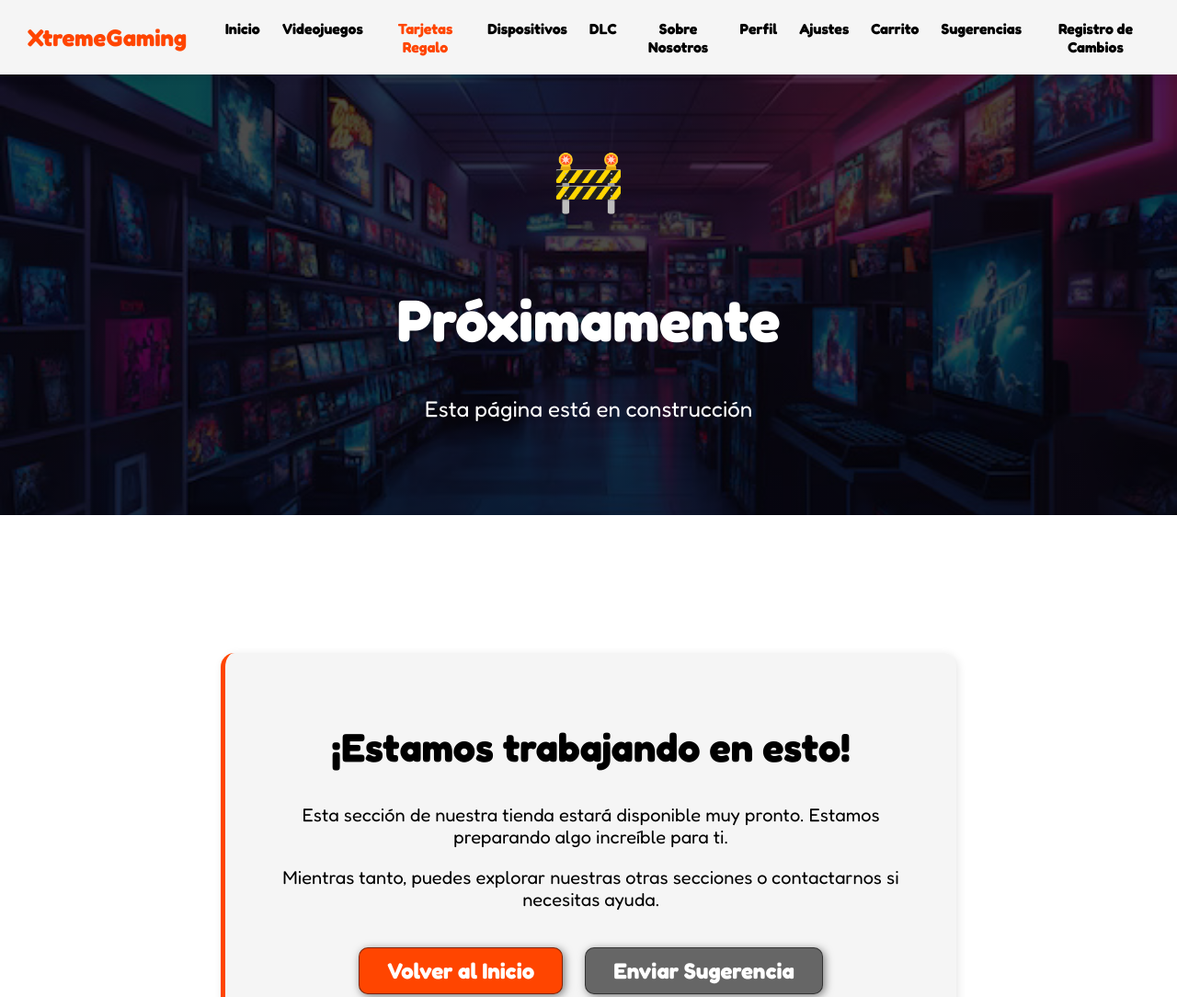
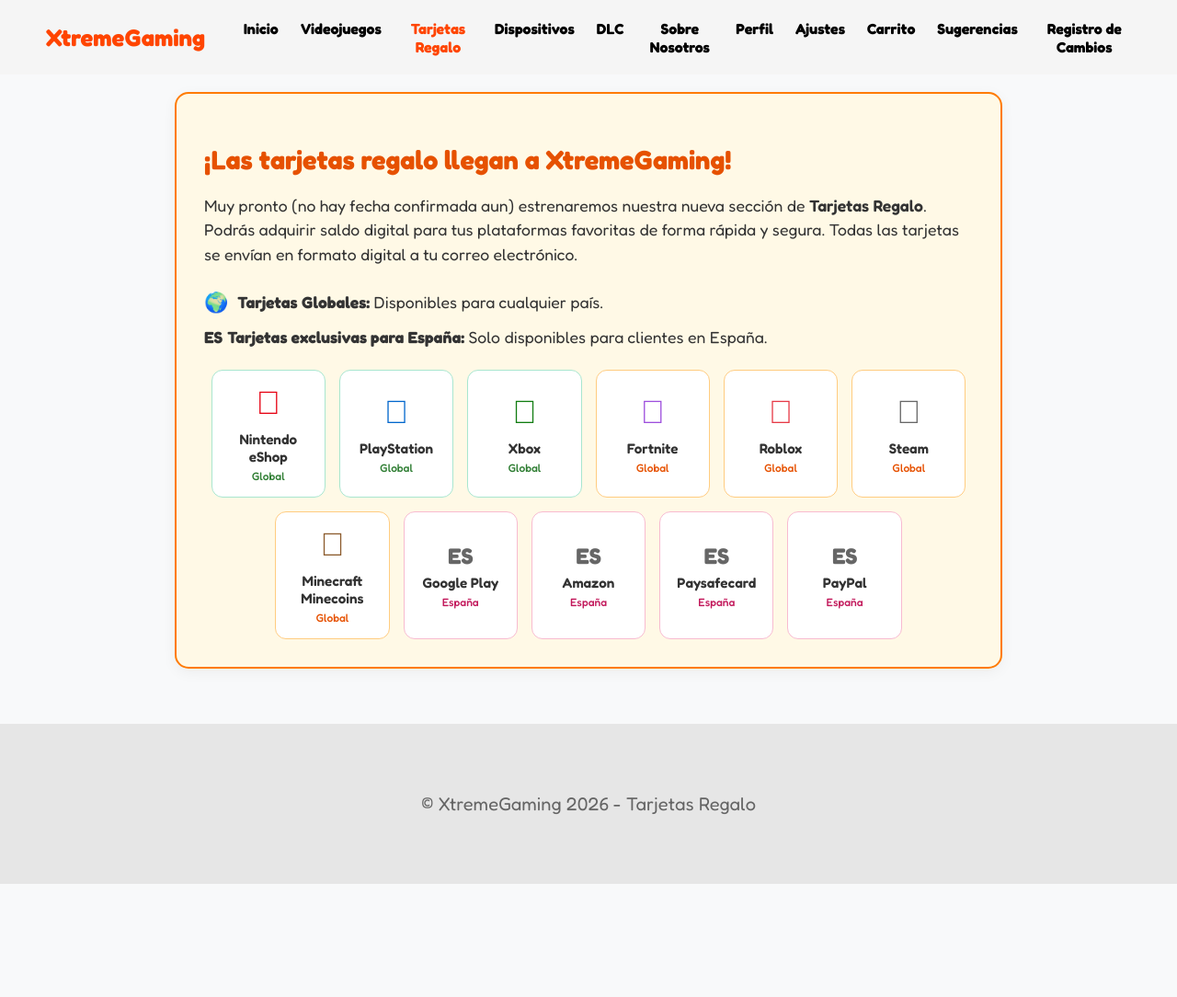
Before and after one commit to susalbert/XtremeGamingStore, a plain HTML site: page tarjetas.html in a window 1280 px wide. Shown: the top 1084 px of the page at 92% size. After the commit the page ends 961 px from the top, so only its background shows below. Drawn offline with Linux system fonts and the light colour scheme.

Commit message:
Giftcards Update

```diff
--- a/tarjetas.html
+++ b/tarjetas.html
@@ -1,38 +1,37 @@
 <!DOCTYPE html>
-<html lang="en">
+<html lang="es">
 <head>
     <meta charset="UTF-8">
     <meta name="viewport" content="width=device-width, initial-scale=1.0">
-    <title>Próximamente - XtremeGaming</title>
+    <title>Tarjetas Regalo - XtremeGaming</title>
     <link rel="icon" href="media/icono.png" type="image/x-icon">
     <link href="https://fonts.googleapis.com/css2?family=Fredoka:wght@300;400;500;600;700&display=swap" rel="stylesheet">
+    <link rel="stylesheet" href="https://cdnjs.cloudflare.com/ajax/libs/font-awesome/6.4.0/css/all.min.css">
     <style>
-        /* AÑADE ESTO PRIMERO */
-        body {
-            padding-top: 80px; /* COMPENSA el header fixed */
-            margin: 0;
-            font-family: 'Fredoka', sans-serif;
+        * {
+            box-sizing: border-box;
+            font-family: 'Fredoka', sans-serif !important;
         }
 
-        *{
-            box-sizing: border-box;
-        }
-
-        html{
+        html {
             scroll-behavior: smooth;
         }
 
-        h1{ font-size: 3.5em; font-family: 'Fredoka', sans-serif;}
-        h2{ font-size: 2.7em; font-family: 'Fredoka', sans-serif;}
-        h3{ font-size: 2em; font-family: 'Fredoka', sans-serif;}
-        p{ font-size: 1.25em; font-family: 'Fredoka', sans-serif;}
-        ul{ list-style: none;}
-        li{ font-size: 1.25em; font-family: 'Fredoka', sans-serif;}
+        body {
+            margin: 0;
+            background-color: #f8f9fa;
+            color: #333;
+        }
 
-        button{
-            font-size: 1.5em;
+        h1 { font-size: 3.5em; }
+        h2 { font-size: 2.7em; }
+        h3 { font-size: 2em; }
+        p { font-size: 1.25em; }
+
+        button {
+            font-size: 1em;
             font-weight: bold;
-            padding: 10px 30px;
+            padding: 10px 20px;
             border-radius: 10px;
             border: 1px solid rgba(0,0,0,0.5);
             box-shadow: 2px 2px 10px rgba(0,0,0,0.5);
@@ -42,145 +41,244 @@
             font-family: 'Fredoka', sans-serif;
         }
 
-        button:hover{
+        button:hover {
             background-color: rgba(255, 72, 0, 0.8);
         }
 
-        .container{
+        .container {
             max-width: 1400px;
             margin: auto;
+            padding: 0 20px;
         }
 
-        .color-acento{ color:orangered; }
-
-        /* HEADER FIXED CORRECTO */
-        header{
+        header {
             background-color: rgb(245,245,245);
+            width: 100%;
             position: fixed;
             top: 0;
-            left: 0;
-            right: 0;
             z-index: 1000;
-            width: 100%;
-            box-shadow: 0 2px 10px rgba(0,0,0,0.1);
         }
 
-        header .logo{
+        header .logo {
             margin: 0;
             padding: 25px 30px;
             font-weight: bold;
             color: orangered;
             font-size: 1.6em;
-            font-family: 'Fredoka', sans-serif;
         }
 
-        header .container{
+        header .container {
             display: flex;
             flex-direction: column;
             align-items: center;
         }
 
-        header nav{
+        header nav {
             display: flex;
             flex-direction: column;
             text-align: center;
             padding-bottom: 25px;
         }
 
-        header a{
+        header a {
             padding: 5px 12px;
             text-decoration: none;
             font-weight: bold;
             color: black;
-            font-family: 'Fredoka', sans-serif;
         }
 
-        header a:hover{
+        header a:hover {
             color: orangered;
         }
 
-        #proximamente-hero{
+        .aviso-container {
+            background-color: #fff9e6;
+            border: 2px solid #ff7b00;
+            border-radius: 15px;
+            padding: 30px;
+            max-width: 900px;
+            width: 100%;
+            box-shadow: 0 4px 15px rgba(0,0,0,0.05);
+            margin: 180px auto 50px auto;
+        }
+
+        .aviso-titulo {
+            color: #e65100;
+            font-size: 1.8em;
+            font-weight: 700;
+            margin-bottom: 20px;
+        }
+
+        .aviso-texto {
+            color: #333;
+            font-size: 1.1em;
+            line-height: 1.5;
+            margin-bottom: 25px;
+        }
+
+        .aviso-texto strong {
+            font-weight: 600;
+        }
+
+        .info-row {
+            display: flex;
+            align-items: center;
+            margin-bottom: 15px;
+            font-size: 1.1em;
+            color: #333;
+        }
+
+        .info-icono {
+            font-size: 1.2em;
+            margin-right: 10px;
+        }
+
+        .info-pais {
+            font-weight: 700;
+            margin-right: 5px;
+        }
+
+        .tarjetas-grid {
+            display: flex;
+            flex-wrap: wrap;
+            gap: 15px;
+            margin-top: 25px;
+            justify-content: center;
+        }
+
+        .tarjeta-item {
+            background-color: #ffffff;
+            border-radius: 12px;
+            padding: 15px 10px;
+            width: calc(16.666% - 15px);
+            min-width: 110px;
+            display: flex;
+            flex-direction: column;
+            align-items: center;
+            justify-content: center;
+            text-align: center;
+            transition: transform 0.2s;
+        }
+
+        .tarjeta-item:hover {
+            transform: translateY(-3px);
+        }
+
+        .tarjeta-icono {
+            font-size: 2.2em;
+            margin-bottom: 10px;
+            height: 40px;
             display: flex;
             align-items: center;
             justify-content: center;
-            text-align: center;
-            flex-direction: column;
-            height: 60vh;
-            background-image: linear-gradient(
-                0deg,
-                rgba(0,0,0,0.7),
-                rgba(0,0,0,0.7)
-            ),
-            url(media/room-with-lot-games-video-game-wall_875765-5370.jpg);
-            background-repeat: no-repeat;
-            background-size: cover;
-            background-position: center center;
-            margin-top: 0; /* Asegúrate que sea 0 */
         }
 
-        #proximamente-hero h1{
-            color: white;
-            margin-bottom: 20px;
-            font-family: 'Fredoka', sans-serif;
+        .tarjeta-icono img {
+            max-height: 35px;
+            max-width: 45px;
+            object-fit: contain;
         }
 
-        #proximamente-hero p{
-            font-family: 'Fredoka', sans-serif;
+        .tarjeta-nombre {
+            font-weight: 600;
+            font-size: 0.95em;
+            color: #333;
+            margin-bottom: 4px;
         }
 
-        .icono-proximamente {
-            font-size: 4em;
-            margin-bottom: 20px;
+        .tarjeta-etiqueta {
+            font-size: 0.75em;
+            font-weight: 500;
         }
 
-        .mensaje-proximamente {
-            background-color: #f5f5f5;
-            padding: 40px;
-            border-radius: 15px;
-            max-width: 800px;
-            margin: 50px auto;
-            border-left: 5px solid orangered;
-            box-shadow: 2px 2px 10px rgba(0,0,0,0.1);
+        .tarjeta-global {
+            border: 1px solid #a8e6cf;
+        }
+        .tarjeta-global .tarjeta-etiqueta {
+            color: #2e7d32;
+        }
+
+        .tarjeta-global-naranja {
+            border: 1px solid #ffcc80;
+        }
+        .tarjeta-global-naranja .tarjeta-etiqueta {
+            color: #e65100;
+        }
+
+        .tarjeta-espana {
+            border: 1px solid #f8bbd0;
+        }
+        .tarjeta-espana .tarjeta-etiqueta {
+            color: #c2185b;
+        }
+
+        .tarjeta-especial .tarjeta-icono {
+            font-size: 1.5em;
+            font-weight: 700;
+            color: #666;
+            height: auto;
+            margin-bottom: 5px;
+        }
+
+        .icono-nintendo { color: #e60012; }
+        .icono-play { color: #0066cc; }
+        .icono-xbox { color: #107c10; }
+        .icono-fortnite { color: #9d4edd; }
+        .icono-roblox { color: #e63946; }
+        .icono-steam { color: #666666; }
+        .icono-minecraft { color: #8b5a2b; }
+
+        footer {
+            background-color: rgb(230,230,230);
+            padding: 12px 0;
+            margin-top: 60px;
+        }
+
+        footer p {
+            margin: 0;
+            padding: 12px;
+            color: rgb(100,100,100);
             text-align: center;
         }
 
-        footer{
-            background-color: rgb(230,230,230);
+        footer .container {
+            display: flex;
+            justify-content: center;
+            align-items: center;
+            height: 150px;
         }
 
-        footer p{
-            margin: 0;
-            padding: 12px;
-            color: rgb(100,100,100);
-            font-family: 'Fredoka', sans-serif;
-        }
-
-        footer .container{
-            height: 150px;
-            justify-content: center;
-            display: flex;
-            align-items: flex-end;
-        }
-
-        @media (min-width: 720px){
-            header .container{
+        @media (min-width: 720px) {
+            header .container {
                 flex-direction: row;
                 justify-content: space-between;
             }
 
-            header nav{
+            header nav {
                 flex-direction: row;
                 padding-bottom: 0;
                 padding-right: 20px;
             }
 
-            #proximamente-hero h1{
-                font-size: 4em;
+            .aviso-container {
+                margin-top: 100px;
             }
         }
 
-        body, h1, h2, h3, h4, h5, h6, p, span, a, button, input, textarea, select, label, li, ul, ol, div {
-            font-family: 'Fredoka', sans-serif !important;
+        @media (max-width: 768px) {
+            .tarjeta-item {
+                width: calc(25% - 15px);
+            }
+            .aviso-titulo { font-size: 1.5em; }
+            .aviso-texto { font-size: 1em; }
+        }
+
+        @media (max-width: 480px) {
+            .tarjeta-item {
+                width: calc(33.333% - 15px);
+            }
+            .info-row { flex-direction: column; align-items: flex-start; gap: 5px; }
+            .info-icono { display: none; }
         }
     </style>
 </head>
@@ -205,26 +303,94 @@
     </div>
 </header>
 
-<section id="proximamente-hero">
-    <div class="icono-proximamente">🚧</div>
-    <h1>Próximamente</h1>
-    <p style="color: white; font-size: 1.5em;">Esta página está en construcción</p>
-</section>
+<div class="container">
+    <div class="aviso-container">
+        <h2 class="aviso-titulo">¡Las tarjetas regalo llegan a XtremeGaming!</h2>
 
-<section style="padding: 100px 12px; background-color: white;">
-    <div class="container">
-        <div class="mensaje-proximamente">
-            <h2>¡Estamos trabajando en esto!</h2>
-            <p>Esta sección de nuestra tienda estará disponible muy pronto. Estamos preparando algo increíble para ti.</p>
-            <p>Mientras tanto, puedes explorar nuestras otras secciones o contactarnos si necesitas ayuda.</p>
+        <p class="aviso-texto">
+            Muy pronto (no hay fecha confirmada aun) estrenaremos nuestra nueva sección de <strong>Tarjetas Regalo</strong>. Podrás adquirir saldo digital para tus plataformas favoritas de forma rápida y segura. Todas las tarjetas se envían en formato digital a tu correo electrónico.
+        </p>
 
-            <div style="margin-top: 40px;">
-                <button onclick="location.href='index.html'">Volver al Inicio</button>
-                <button onclick="location.href='sugerencias.html'" style="margin-left: 20px; background-color: #666;">Enviar Sugerencia</button>
+        <div class="info-row">
+            <span class="info-icono">🌍</span>
+            <span><strong>Tarjetas Globales:</strong> Disponibles para cualquier país.</span>
+        </div>
+        <div class="info-row">
+            <span class="info-pais">ES</span>
+            <span><strong>Tarjetas exclusivas para España:</strong> Solo disponibles para clientes en España.</span>
+        </div>
+
+        <div class="tarjetas-grid">
+
+            <div class="tarjeta-item tarjeta-global">
+                <div class="tarjeta-icono"><i class="fa-solid fa-gamepad icono-nintendo"></i></div>
+                <div class="tarjeta-nombre">Nintendo eShop</div>
+                <div class="tarjeta-etiqueta">Global</div>
             </div>
+
+            <div class="tarjeta-item tarjeta-global">
+                <div class="tarjeta-icono"><i class="fa-brands fa-playstation icono-play"></i></div>
+                <div class="tarjeta-nombre">PlayStation</div>
+                <div class="tarjeta-etiqueta">Global</div>
+            </div>
+
+            <div class="tarjeta-item tarjeta-global">
+                <div class="tarjeta-icono"><i class="fa-brands fa-xbox icono-xbox"></i></div>
+                <div class="tarjeta-nombre">Xbox</div>
+                <div class="tarjeta-etiqueta">Global</div>
+            </div>
+
+            <div class="tarjeta-item tarjeta-global-naranja">
+                <div class="tarjeta-icono"><i class="fa-solid fa-gun icono-fortnite"></i></div>
+                <div class="tarjeta-nombre">Fortnite</div>
+                <div class="tarjeta-etiqueta">Global</div>
+            </div>
+
+            <div class="tarjeta-item tarjeta-global-naranja">
+                <div class="tarjeta-icono"><i class="fa-solid fa-robot icono-roblox"></i></div>
+                <div class="tarjeta-nombre">Roblox</div>
+                <div class="tarjeta-etiqueta">Global</div>
+            </div>
+
+            <div class="tarjeta-item tarjeta-global-naranja">
+                <div class="tarjeta-icono"><i class="fa-brands fa-steam icono-steam"></i></div>
+                <div class="tarjeta-nombre">Steam</div>
+                <div class="tarjeta-etiqueta">Global</div>
+            </div>
+
+            <div class="tarjeta-item tarjeta-global-naranja">
+                <div class="tarjeta-icono"><i class="fa-solid fa-hammer icono-minecraft"></i></div>
+                <div class="tarjeta-nombre">Minecraft Minecoins</div>
+                <div class="tarjeta-etiqueta">Global</div>
+            </div>
+
+            <div class="tarjeta-item tarjeta-espana tarjeta-especial">
+                <div class="tarjeta-icono">ES</div>
+                <div class="tarjeta-nombre">Google Play</div>
+                <div class="tarjeta-etiqueta">España</div>
+            </div>
+
+            <div class="tarjeta-item tarjeta-espana tarjeta-especial">
+                <div class="tarjeta-icono">ES</div>
+                <div class="tarjeta-nombre">Amazon</div>
+                <div class="tarjeta-etiqueta">España</div>
+            </div>
+
+            <div class="tarjeta-item tarjeta-espana tarjeta-especial">
+                <div class="tarjeta-icono">ES</div>
+                <div class="tarjeta-nombre">Paysafecard</div>
+                <div class="tarjeta-etiqueta">España</div>
+            </div>
+
+            <div class="tarjeta-item tarjeta-espana tarjeta-especial">
+                <div class="tarjeta-icono">ES</div>
+                <div class="tarjeta-nombre">PayPal</div>
+                <div class="tarjeta-etiqueta">España</div>
+            </div>
+
         </div>
     </div>
-</section>
+</div>
 
 <footer>
     <div class="container">
```
